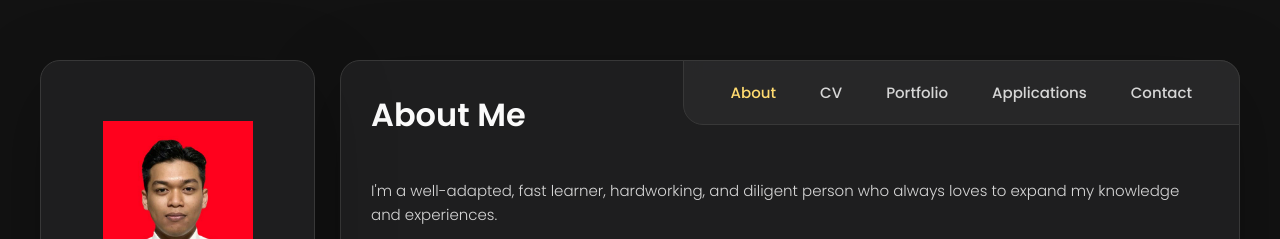
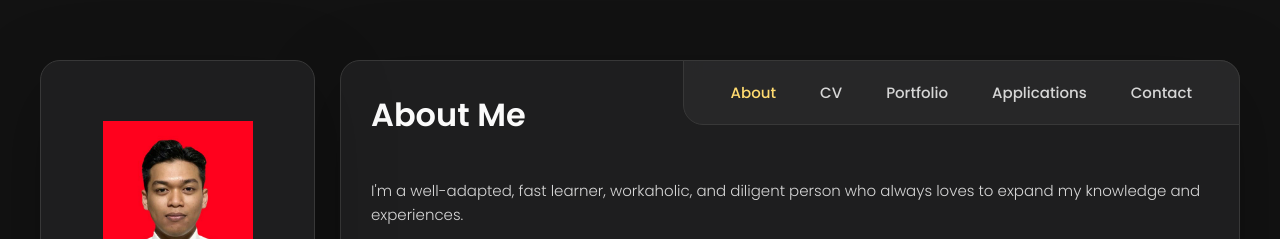
Before and after one commit to BlackSouth88/CVPortfolioMuhammadArkanHanan, a plain HTML site: page index.html in a window 1280 px wide. Shown: the top 239 px of the page. Drawn offline with nearby package versions, Linux system fonts and the light colour scheme.

Commit message:
Update index.html

```diff
--- a/index.html
+++ b/index.html
@@ -209,7 +209,7 @@
 
         <section class="about-text">
           <p>
-            I'm a well-adapted, fast learner, hardworking, and diligent person who always loves to expand
+            I'm a well-adapted, fast learner, workaholic, and diligent person who always loves to expand
             my knowledge and experiences.
           </p>
 
```
